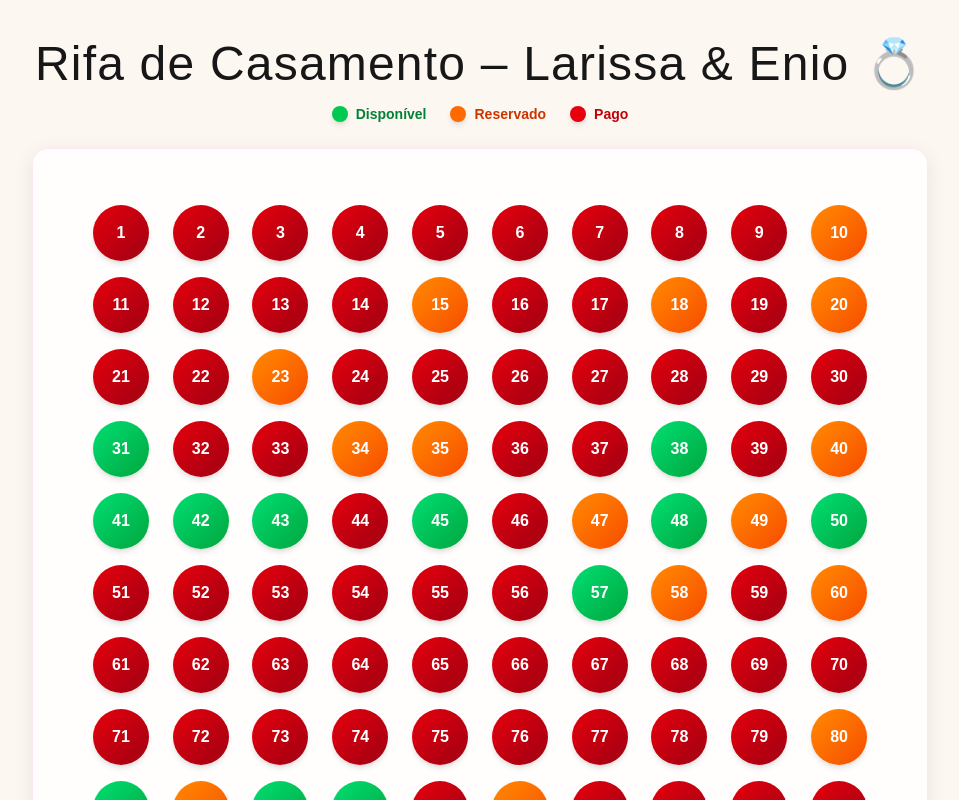
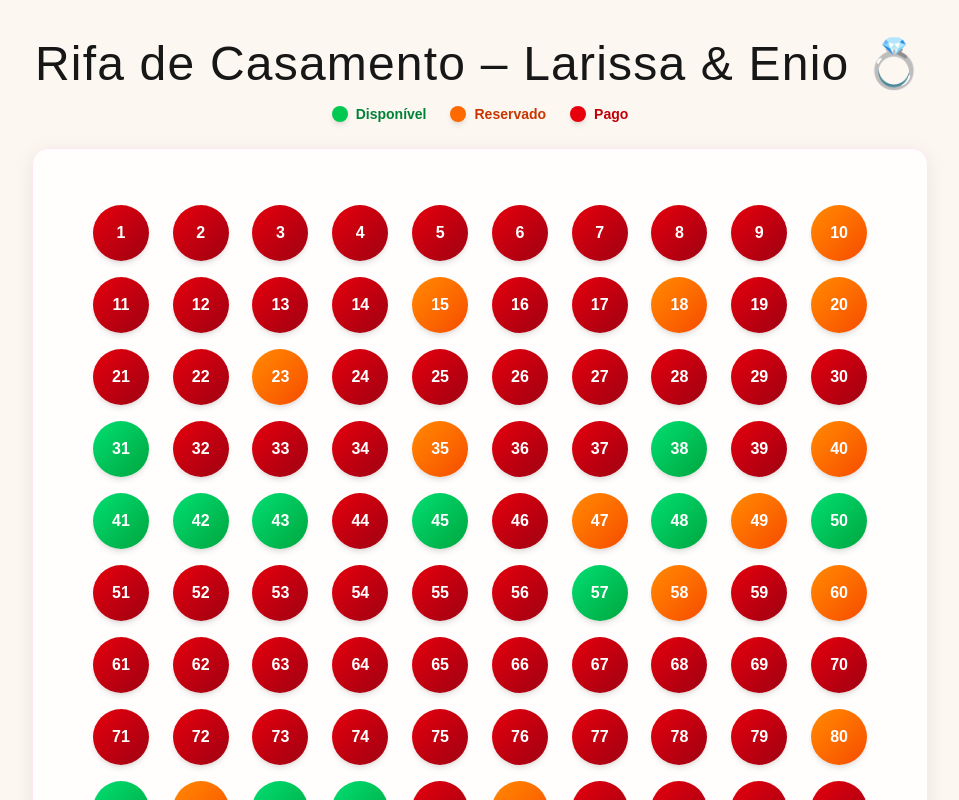
Before and after one commit to cpdupaibura/rifa2-larienio, a Next.js app: page / in a window 1280 px wide. Shown: the top 800 px of the page, without its empty margins (160-1119 px from the left). Built offline with nearby package versions, Linux system fonts and the light colour scheme; a web font is replaced by a local one.

Commit message:
pago alana

```diff
--- a/src/data/raffle.ts
+++ b/src/data/raffle.ts
@@ -42,7 +42,7 @@ const soldNumbers: { [key: number]: { buyer: string; status: "Pago ✅" | "Pende
   30: { buyer: "Silas Batalha", status: "Pago ✅" },
   32: { buyer: "Giovana Ingrid", status: "Pago ✅" },
   33: { buyer: "Jhon Kennedy", status: "Pago ✅" },
-  34: { buyer: "Alana", status: "Pendente 🙏" },
+  34: { buyer: "Alana", status: "Pago ✅" },
   35: { buyer: "Gigi", status: "Pendente 🙏" },
   36: { buyer: "Gleison Santos", status: "Pago ✅" },
   37: { buyer: "Danilo Barbosa", status: "Pago ✅" },
```
